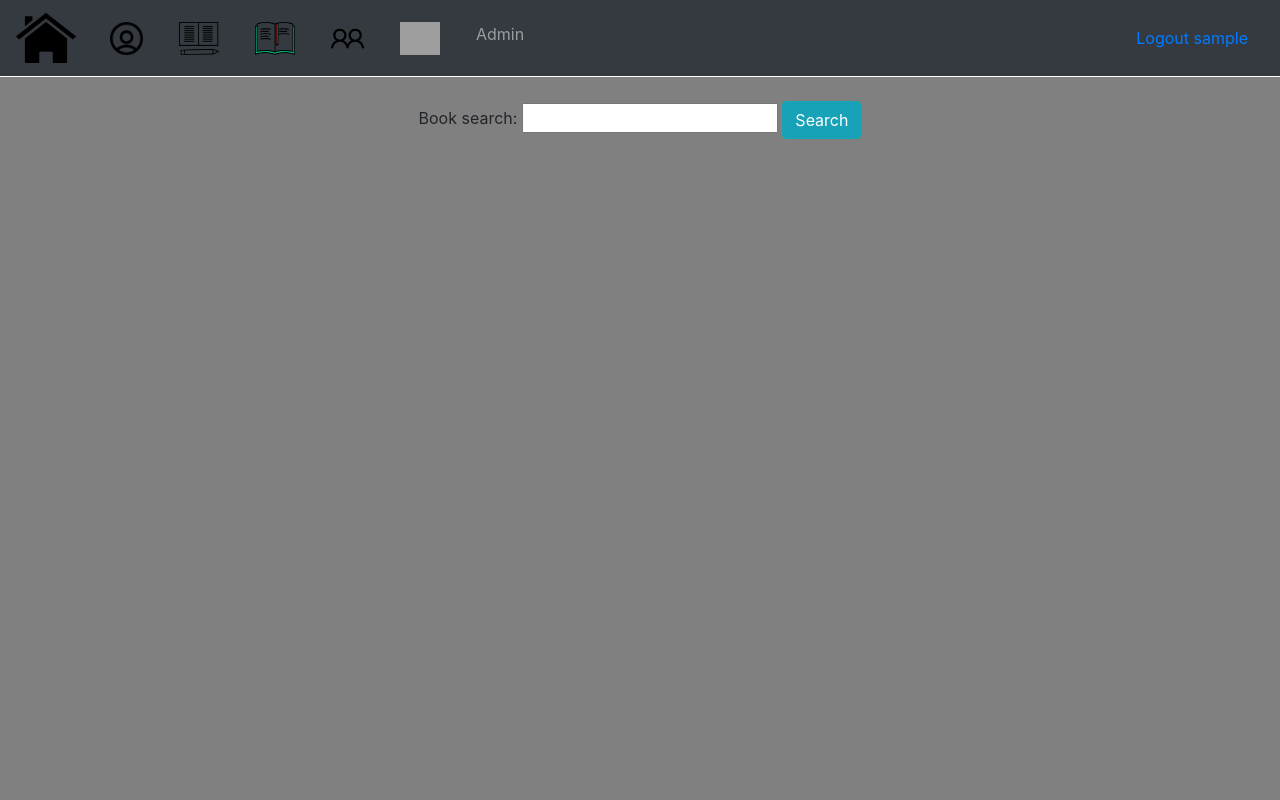
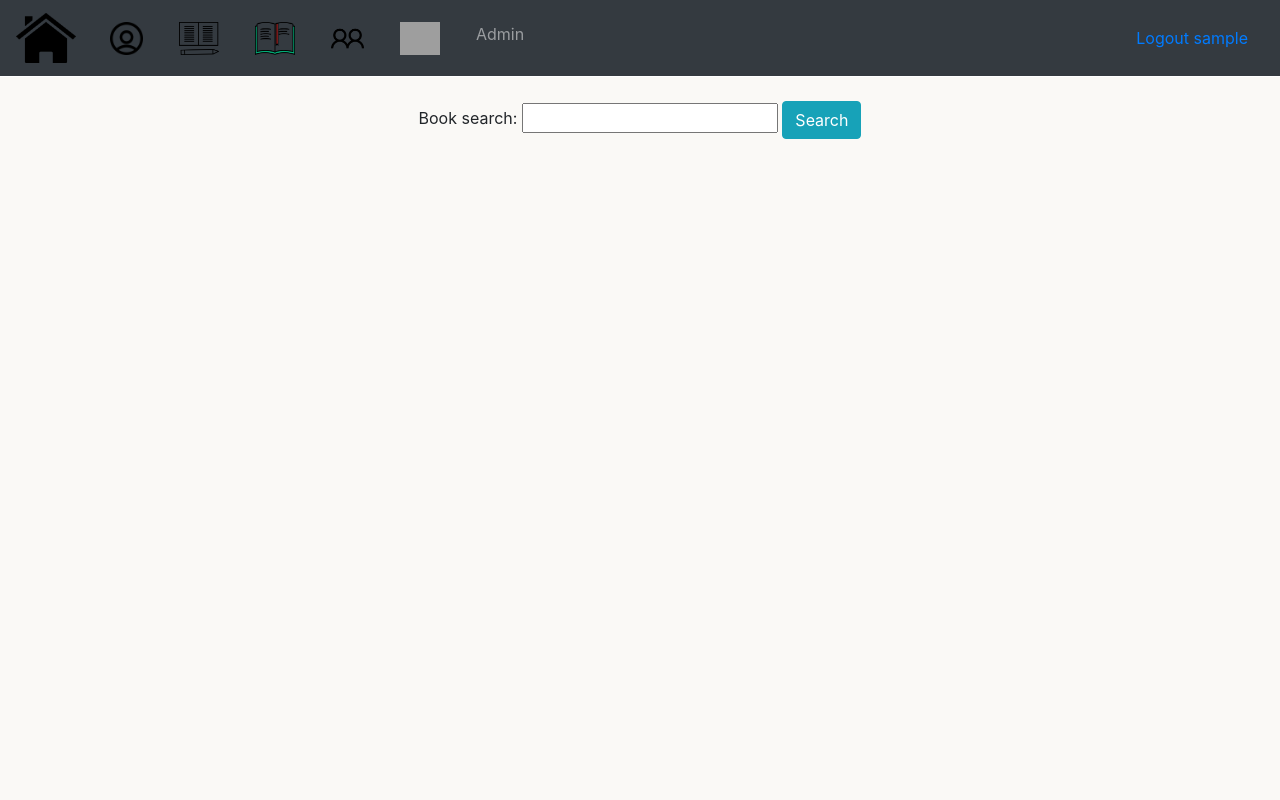
Before and after one commit to ChicoState/readerhub, a Django app: page /books/ in a window 1280 px wide. Run offline with Django 4.2, Linux system fonts and the light colour scheme; the visitor is signed in with stand-in values (Sample User, id 1); some libraries are stand-ins or nearby versions; grey boxes are pictures that could not be loaded.

Commit message:
standardized backgrounds and cleaned up code

```diff
--- a/static/CSS/add_friend.css
+++ b/static/CSS/add_friend.css
@@ -1,7 +1,8 @@
 .jumbotron{
   border-style: ridge;
+  background-color: gainsboro;
 }
 
 body {
-  background-color: Gainsboro
+  background-color: rgb(250, 249, 246);
 }
--- a/static/CSS/book_review.css
+++ b/static/CSS/book_review.css
@@ -1,5 +1,5 @@
 body{
-  background-color: Gainsboro;
+  background-color: rgb(250, 249, 246);
 }
 
 .rating_radio {
--- a/static/CSS/books.css
+++ b/static/CSS/books.css
@@ -1,5 +1,5 @@
 body {
-  background-color: grey;
+  background-color: rgb(250, 249, 246);
   }
 .card-img-top{
   display: block;
@@ -15,8 +15,11 @@ body {
   flex-direction: row;
 }
 .card {
+  background-color: slategrey;
   width: 25rem;
   border:solid;
+  border-color: black;
+  border-width: 2px;
 }
 
 .search{
--- a/static/CSS/edit_profile.css
+++ b/static/CSS/edit_profile.css
@@ -3,5 +3,5 @@
   border-style:solid;
 }
 body {
-  background-color: grey;
+  background-color: rgb(250, 249, 246);
   }
--- a/static/CSS/home.css
+++ b/static/CSS/home.css
@@ -1,5 +1,5 @@
-body {
-  background-color: Gainsboro;
+  body {
+    background-color: rgb(250, 249, 246);
   }
   /*.card{
     border-style: solid;
--- a/templates/messaging/compose.html
+++ b/templates/messaging/compose.html
@@ -9,6 +9,7 @@
         {% include "nav.html" %}
         <div class="jumbotron">
             <h1>Compose Message</h1>
+            <!--error message if user does not exist -->
             {% if dne %}
             <div class="alert alert-danger" role="alert">
                 Error: The username "{{ dne }}" does not exist.
--- a/templates/personalization/edit_profile.html
+++ b/templates/personalization/edit_profile.html
@@ -11,11 +11,11 @@
         <div class="row justify-content-left b">
         <div class="col-auto">
           <br>
-        <div class="jumbotron bg-dark text-white">
+        <div class="jumbotron">
             <h1><b>Enter <i>{{user}}<i> Profile</b></h1>
             <form method="POST" action = "" enctype="multipart/form-data">
                 {% csrf_token %}
-                <table class = "text-white">
+                <table class = "formtable">
                     {{ form_data.as_table }}
                     <tr>
                         <td></td>
```
Also changed, not shown: templates/personalization/personalization.html (+1 -38 lines).
